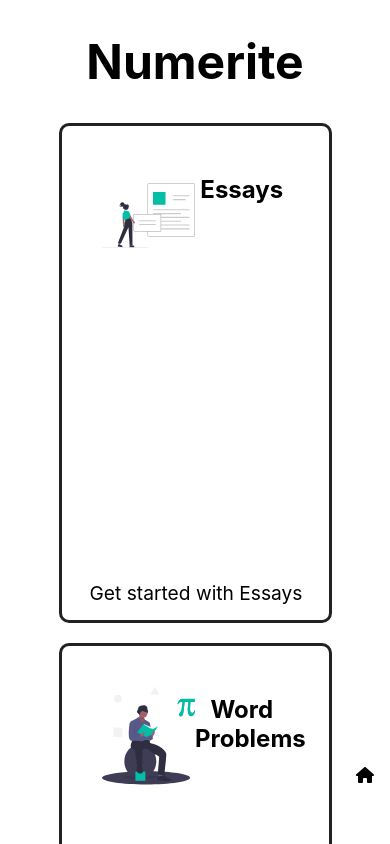
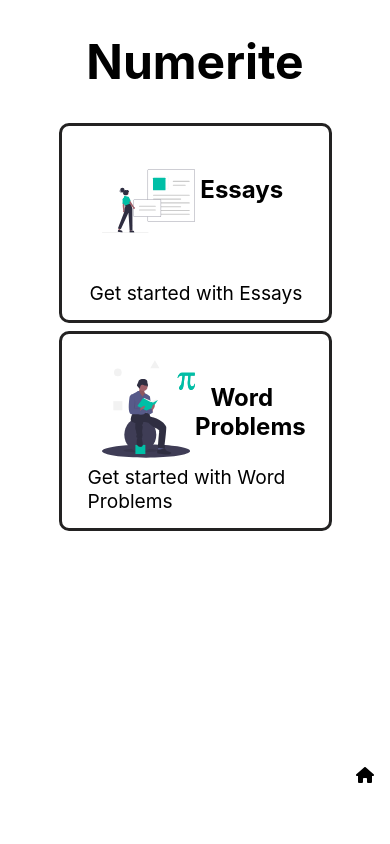
Before and after one commit to gauthamys/cap, a Next.js app: page / in a window 390 px wide. Shown: the top 844 px of the page. Built offline with nearby package versions, Linux system fonts and the light colour scheme.

Commit message:
div click

```diff
--- a/components/Card.js
+++ b/components/Card.js
@@ -3,15 +3,16 @@ import styles from "../styles/Card.module.css";
 import Image from "next/image";
 
 const Card = (props) => {
+  const link = useRef(null);
   return (
-        <div className={styles.card}>
+      <div className={styles.card} onClick={() => link.current.click()}>
         <div className={styles.cardHeader}>
           <Image src={`/${props.src}`} alt="Next.js" height={150} width={150} className={styles.Image}/>
           <p className={styles.cardTitle}>{props.title}</p>
         </div>
         <div className={styles.cardBody}>
           <p>{props.body}</p>
-            <a href={props.linkTo} className={styles.cardButton}>Get started with {props.title} </a>
+          <a ref={link} href={props.linkTo} className={styles.cardButton}>Get started with {props.title} </a>
         </div>
       </div>
     )
--- a/styles/Card.module.css
+++ b/styles/Card.module.css
@@ -72,7 +72,7 @@
 @media screen and (max-width: 768px) {
     .card {
         grid-template-columns: 100%;
-        /* min-height: 300px; */
+        min-height: 200px;
     }
     .card .cardBody {
         padding: 0 1rem;
```
Lines whose indentation alone changed are shown as unchanged.
